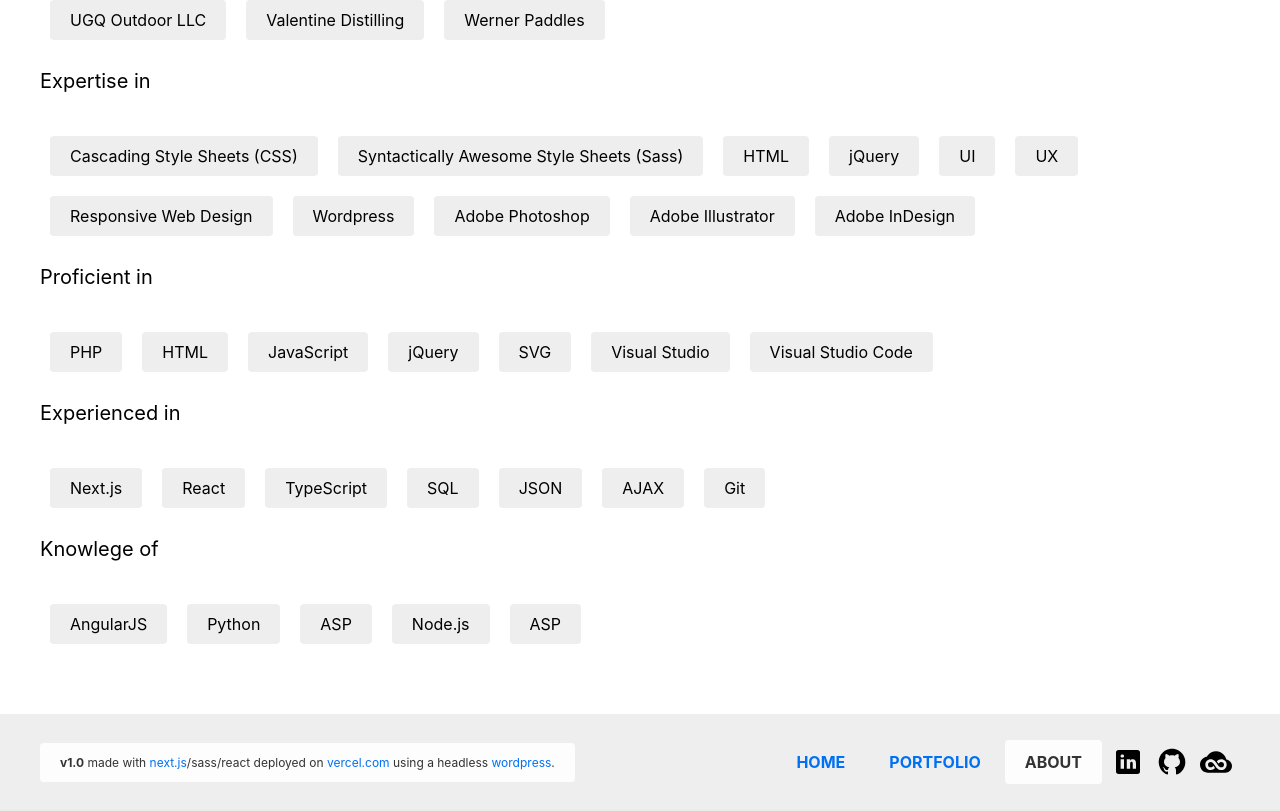
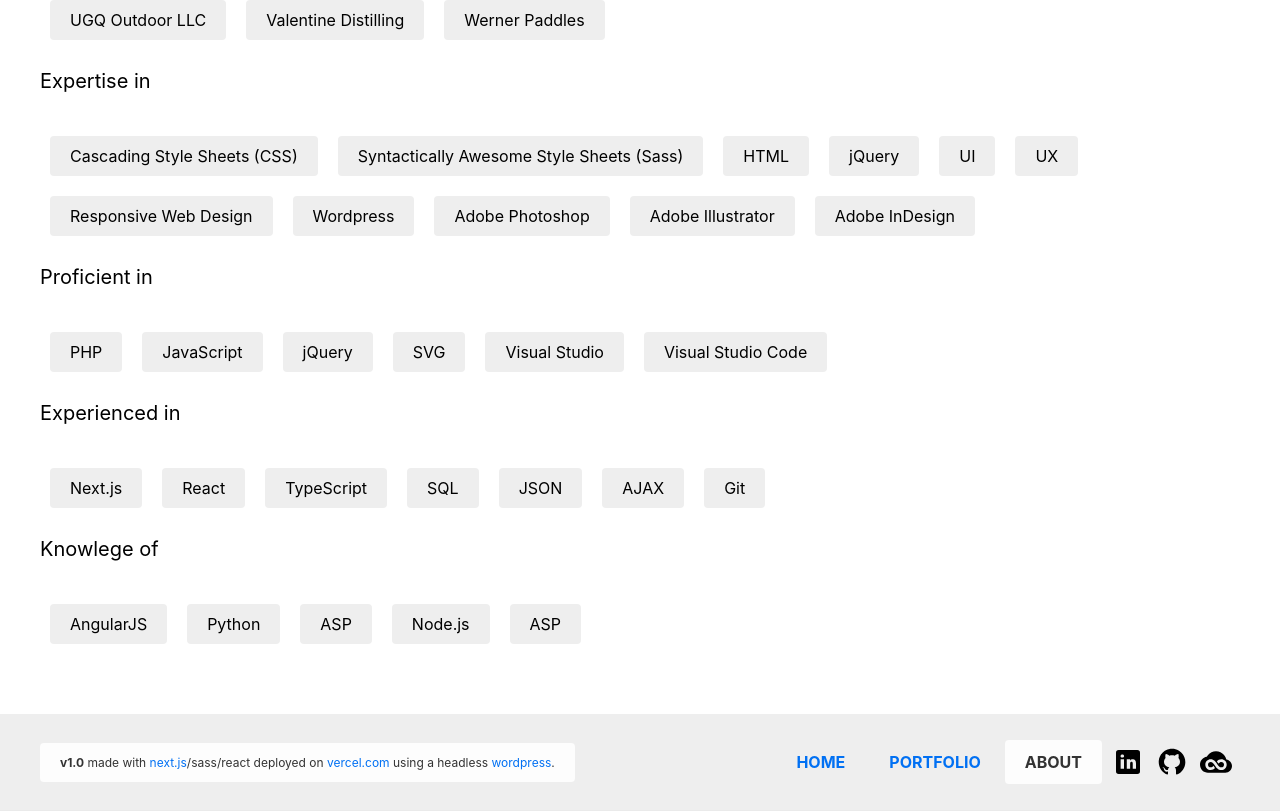
Before and after one commit to theckeler/consume, a Next.js app: page /about in a window 1280 px wide. Shown: the part 771-1582 px from the top of the page. Built offline with nearby package versions, Linux system fonts and the light colour scheme.

Commit message:
about fix

```diff
--- a/pages/about.js
+++ b/pages/about.js
@@ -77,7 +77,6 @@
                 <p>Proficient in</p>
                 <ul className={styles.list}>
                     <li>PHP</li>
-                    <li>HTML</li>
                     <li>JavaScript</li>
                     <li>jQuery</li>
                     <li>SVG</li>
```
